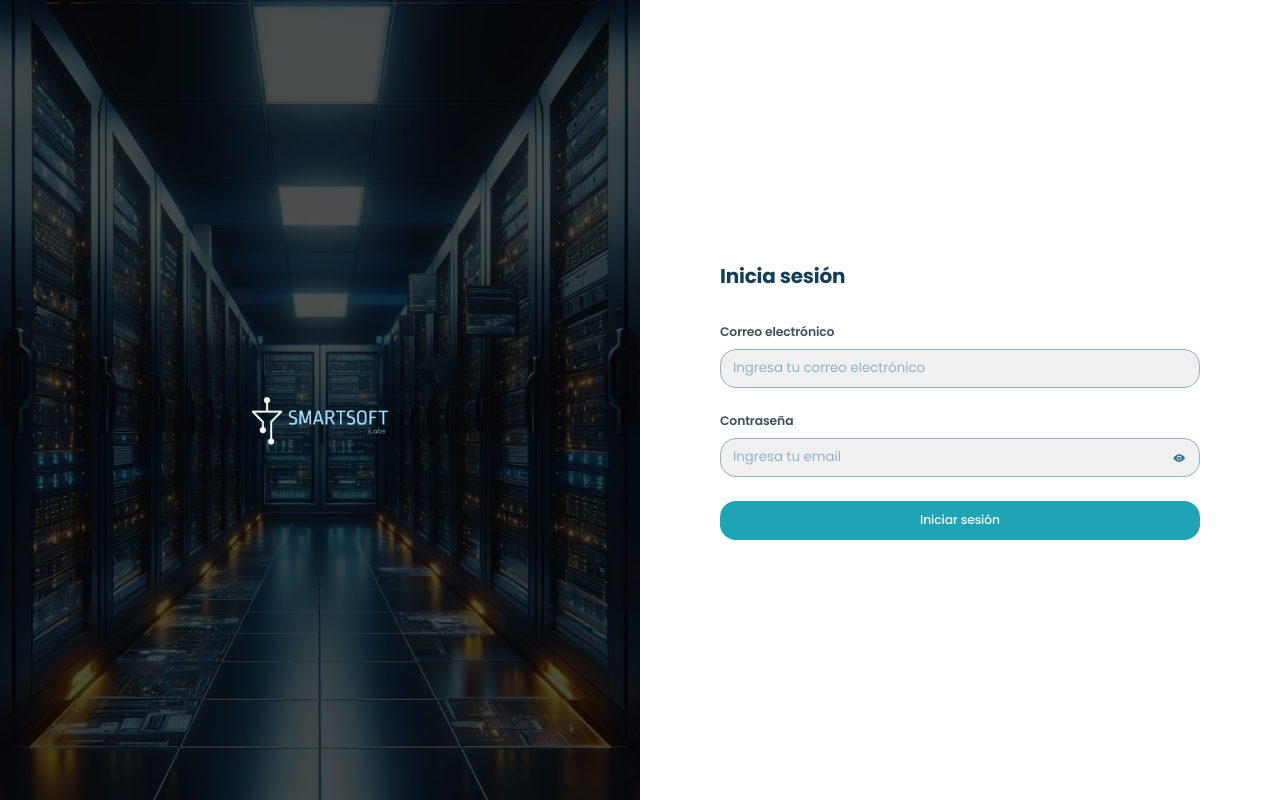
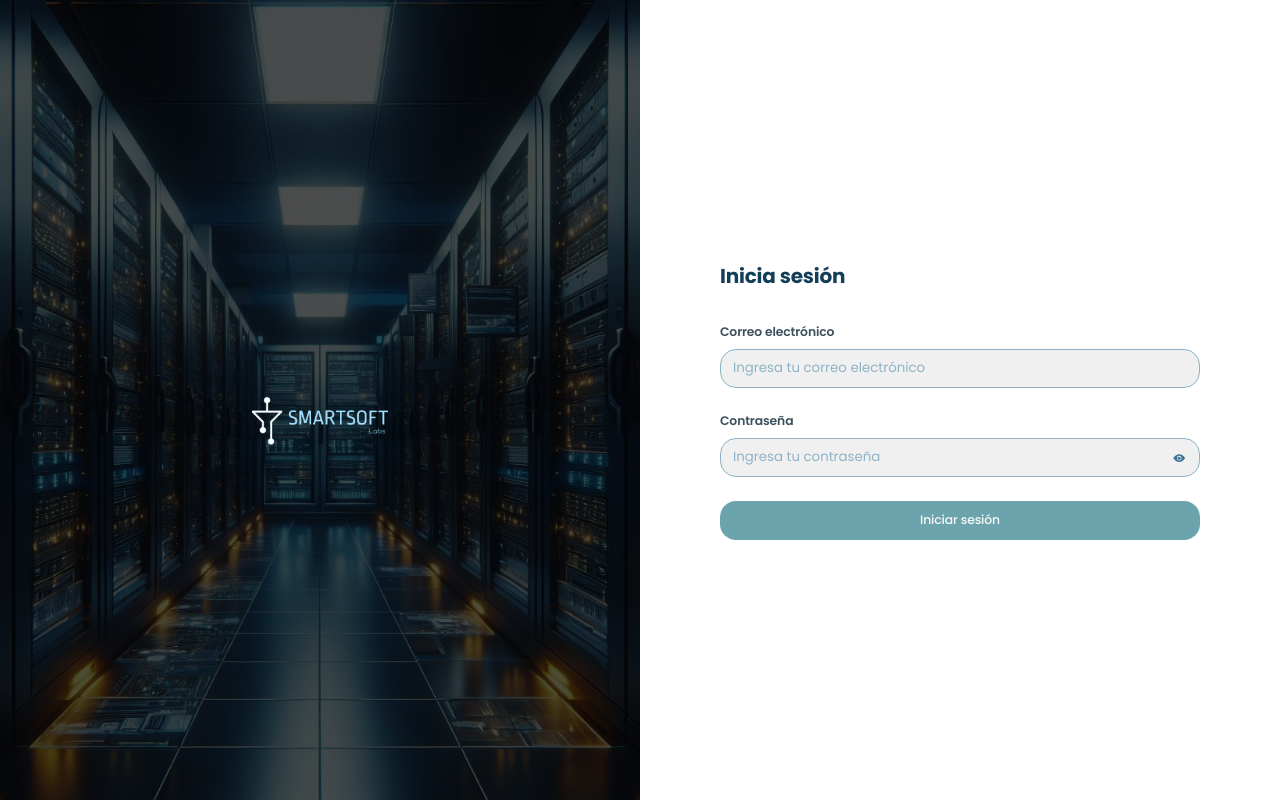
Before and after one commit to Ldbelop/smartSoft-techTest, an Angular app: page /auth/login in a window 1280 px wide. Built offline with nearby package versions, Linux system fonts and the light colour scheme.

Commit message:
Se implementa el mock login (auth)
Se usa formControl para hacer toda la gestion de manejar el formulario

Se crea un servicio para manejar los login.

```diff
--- a/src/app/auth/login/login.component.css
+++ b/src/app/auth/login/login.component.css
@@ -40,7 +40,6 @@ h1{
   width: 100%;
   max-width: 320px;
   gap: 24px;
-  margin-bottom: 24px;
 }
 
 label{
@@ -82,6 +81,15 @@ input:focus{
   outline: 1px solid #3e7495;
 }
 
+input.error{
+  border-color: #c78f8f;
+  outline: 1px solid #d37373;
+}
+
+
+input + small{
+  color: #d37373;
+}
 /* a{
   width: 100%;
   max-width: 320px;
@@ -95,7 +103,6 @@ input:focus{
 } */
 
 button{
-  max-width: 320px;
   width: 100%;
   height: 39px;
   background-color: #1FA4B5;
@@ -105,6 +112,10 @@ button{
   font-size: 0.773rem;
   font-weight: 500;
   letter-spacing: -0.124px;
+}
+
+button:disabled{
+  background-color: #6ba4ac;
 }
 
 @media screen and (min-width: 768px) {
@@ -151,8 +162,7 @@ button{
 
   .inputDiv,
   h1,
-  label,
-  button{
+  label{
     max-width: 480px;
   }
 }
--- a/src/app/auth/login/login.component.html
+++ b/src/app/auth/login/login.component.html
@@ -5,18 +5,19 @@
 <section class="loginContainer">
   <img class="smartsoftIcon" src="../../../assets/cropped-Logo.png" alt="Smartsoft Logo">
   <h1>Inicia sesión</h1>
-  <section class="inputDiv">
+  <form class="inputDiv" [formGroup]="loginForm" (ngSubmit)="onSubmit(loginForm)">
     <label for="email">
       Correo electrónico
-      <input type="email" name="" id="email" placeholder="Ingresa tu correo electrónico">
+      <input type="email" formControlName="email" id="email" placeholder="Ingresa tu correo electrónico" [ngClass]="{ error: email.errors && email.errors.email && (email.dirty || email.touched)}">
+      <small *ngIf="email.errors && email.errors.email && (email.dirty || email.touched)">Ingrese un Correo electrónico válido</small>
     </label>
     <label for="pwd">
       Contraseña
-      <input #passwordRef type="password" name="" id="pwd" placeholder="Ingresa tu email">
+      <input #passwordRef type="password" formControlName="pwd" id="pwd" placeholder="Ingresa tu contraseña">
       <ion-icon name="eye" *ngIf="showIcon" (click)="showPassword(true)"></ion-icon>
       <ion-icon name="eye-off" *ngIf="!showIcon" (click)="showPassword(false)"></ion-icon>
     </label>
-  </section>
+    <button type="submit" [disabled]="!loginForm.valid">Iniciar sesión</button>
+  </form>
   <!-- <a routerLink="/auth/forgotPassword">¿Olvidaste tu contraseña?</a> -->
-  <button>Iniciar sesión</button>
 </section>
--- a/src/app/auth/login/login.component.ts
+++ b/src/app/auth/login/login.component.ts
@@ -1,4 +1,6 @@
 import { AfterViewInit, Component, ElementRef, OnInit, ViewChild } from '@angular/core';
+import { AbstractControl, FormBuilder, FormControl, FormGroup, Validators } from '@angular/forms';
+import { AuthService } from '../services/auth.service';
 
 @Component({
   selector: 'app-login',
@@ -6,17 +8,32 @@ import { AfterViewInit, Component, ElementRef, OnInit, ViewChild } from '@angula
   styleUrl: './login.component.css'
 })
 export class LoginComponent implements OnInit, AfterViewInit{
-
   @ViewChild('passwordRef')
   inputElementRef!: ElementRef<HTMLInputElement>;
   showIcon: boolean = true;
+  loginForm!: FormGroup;
+  email: AbstractControl<any> | any;
+
+  constructor(
+    private fb: FormBuilder,
+    private AuthService: AuthService
+  ){}
 
   ngOnInit(){
-    console.log(this.inputElementRef)
+    this.loginForm = this.fb.group({
+      email: new FormControl('',[
+        Validators.required,
+        Validators.email
+      ]),
+      pwd: new FormControl('',[
+        Validators.required
+      ])
+    })
+
+    this.email = this.loginForm.get('email');
   }
 
   ngAfterViewInit(): void {
-    console.log(this.inputElementRef)
   }
 
   showPassword(truthy: boolean){
@@ -27,4 +44,9 @@ export class LoginComponent implements OnInit, AfterViewInit{
       this.inputElementRef.nativeElement.type = "password"
     }
   }
+
+  onSubmit(form: FormGroup){
+    this.AuthService.login(form.value.email)
+    console.log("Joined")
+  }
 }
--- /dev/null
+++ b/src/app/auth/services/auth.service.ts
@@ -0,0 +1,19 @@
+import { Injectable } from '@angular/core';
+
+@Injectable({
+  providedIn: 'root'
+})
+export class AuthService {
+
+  constructor() { }
+
+  login( email: string){
+    localStorage.setItem('user' ,JSON.stringify({
+      email: btoa(email),
+    }))
+  }
+
+  logout(){
+    localStorage.removeItem('user')
+  }
+}
```
Also changed, not shown: src/app/auth/auth.module.ts (+7 -1 lines), 1 other file (tests, documents, lock files or other folders).
